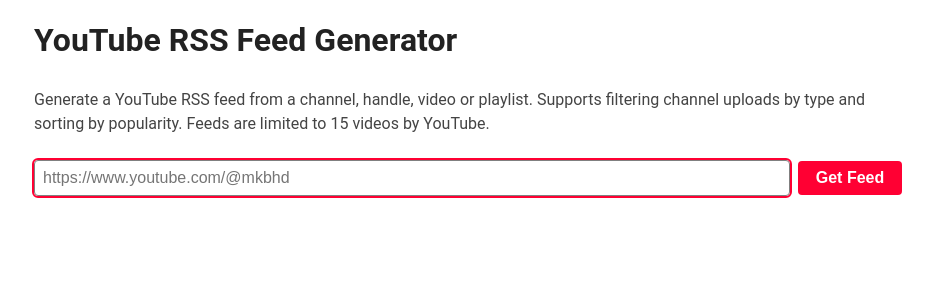
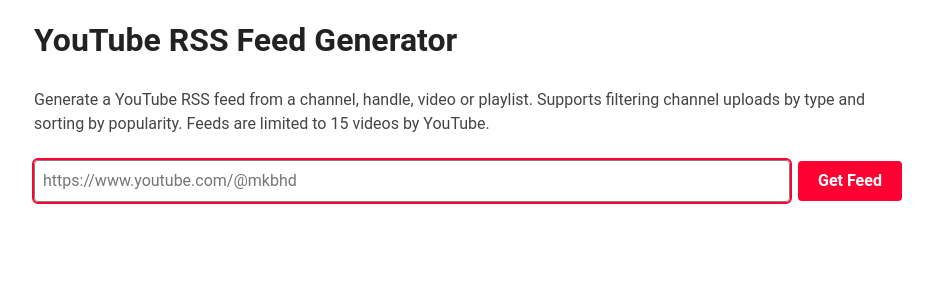
Before and after one commit to Samq64/samq64.github.io, a Jekyll site: the page built from _projects/youtube-rss.html, in a window 1280 px wide. Shown: the top 300 px of the page, without its empty margins (172-1105 px from the left). Built offline with Jekyll 4.4.1, drawn with Linux system fonts in a browser that asks for light colours.

Commit message:
Partial CSS reset
Based on https://www.joshwcomeau.com/css/custom-css-reset/

```diff
--- a/_projects/youtube-rss.html
+++ b/_projects/youtube-rss.html
@@ -14,6 +14,16 @@ description: Generate a YouTube RSS feed from a channel, handle, video or playli
       *::before,
       *::after {
         box-sizing: border-box;
+      }
+
+      *:not(dialog) {
+        margin: 0;
+      }
+
+      input,
+      button,
+      textarea {
+        font: inherit;
       }
 
       :root {
@@ -39,23 +49,24 @@ description: Generate a YouTube RSS feed from a channel, handle, video or playli
         flex-direction: column;
         gap: 1.5rem;
         max-width: 900px;
-        margin: 0 auto;
+        margin-inline: auto;
         padding: 1rem;
         font-family: Roboto, sans-serif;
         line-height: 1.5;
+        -webkit-font-smoothing: antialiased;
         accent-color: var(--accent);
         background-color: var(--background);
       }
 
       p {
-        margin: 0;
         color: var(--text);
+        text-wrap: pretty;
       }
 
       h1,
       h2 {
-        margin: 0;
         color: var(--heading);
+        text-wrap: balance;
       }
 
       a {
@@ -72,7 +83,7 @@ description: Generate a YouTube RSS feed from a channel, handle, video or playli
 
       label {
         display: block;
-        margin: 0.5rem 0;
+        margin-block: 0.5rem;
       }
 
       legend {
@@ -87,7 +98,6 @@ description: Generate a YouTube RSS feed from a channel, handle, video or playli
         border-radius: var(--radius);
         background-color: var(--accent);
         color: white;
-        font-size: 1rem;
         font-weight: bold;
         cursor: pointer;
       }
@@ -106,7 +116,6 @@ description: Generate a YouTube RSS feed from a channel, handle, video or playli
         border: var(--border);
         border-radius: var(--radius);
         background-color: var(--background);
-        font-size: 1rem;
         outline: 2px solid transparent;
         transition: outline-color 0.25s ease;
       }
@@ -175,7 +184,6 @@ description: Generate a YouTube RSS feed from a channel, handle, video or playli
         height: 0;
         overflow: hidden;
         opacity: 0;
-        interpolate-size: allow-keywords;
         transition: 0.25s ease;
       }
 
@@ -217,6 +225,12 @@ description: Generate a YouTube RSS feed from a channel, handle, video or playli
       @media (max-width: 600px) {
         #filters {
           flex-direction: column;
+        }
+      }
+
+      @media (prefers-reduced-motion: no-preference) {
+        html {
+          interpolate-size: allow-keywords;
         }
       }
     </style>
```
